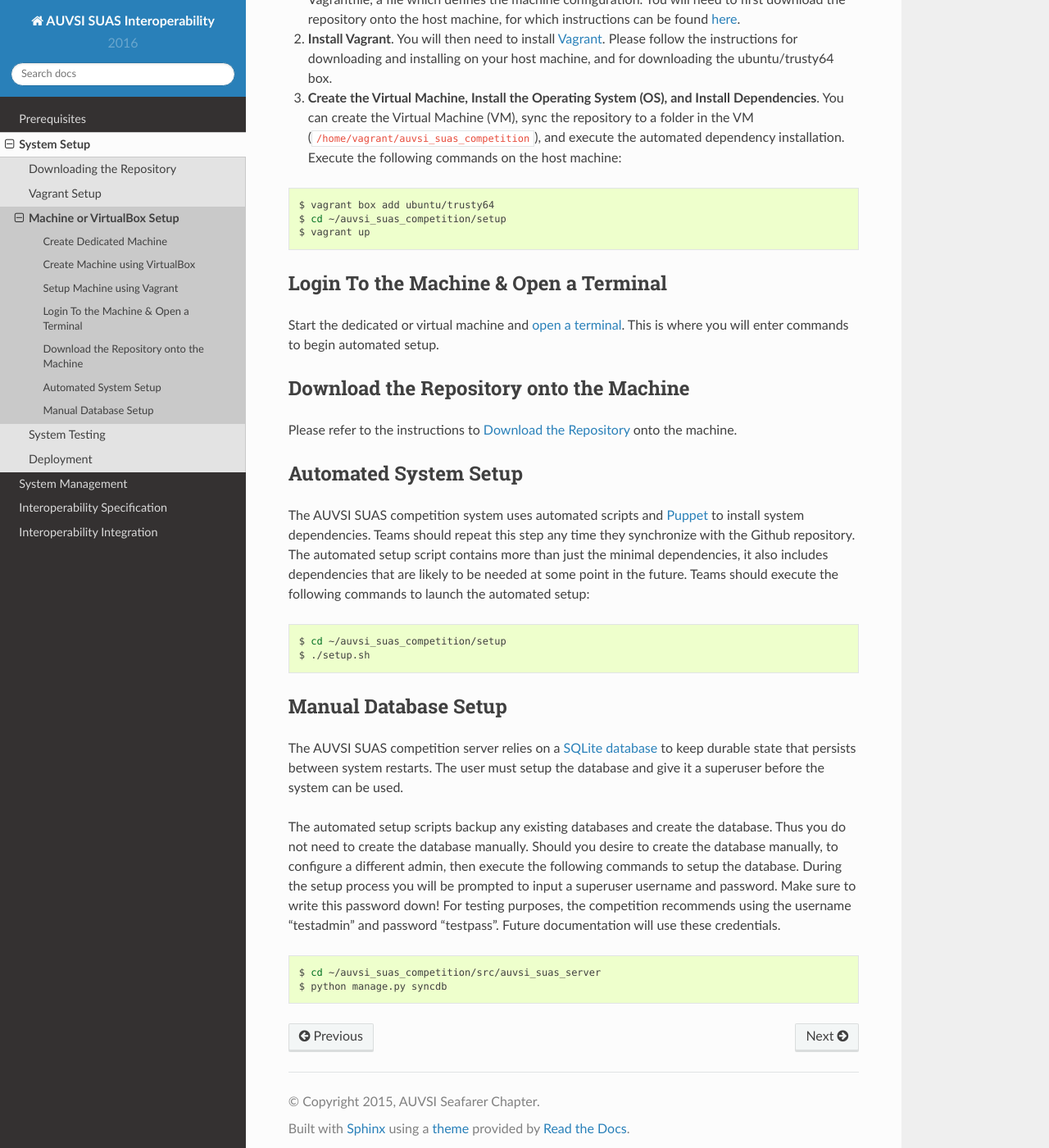
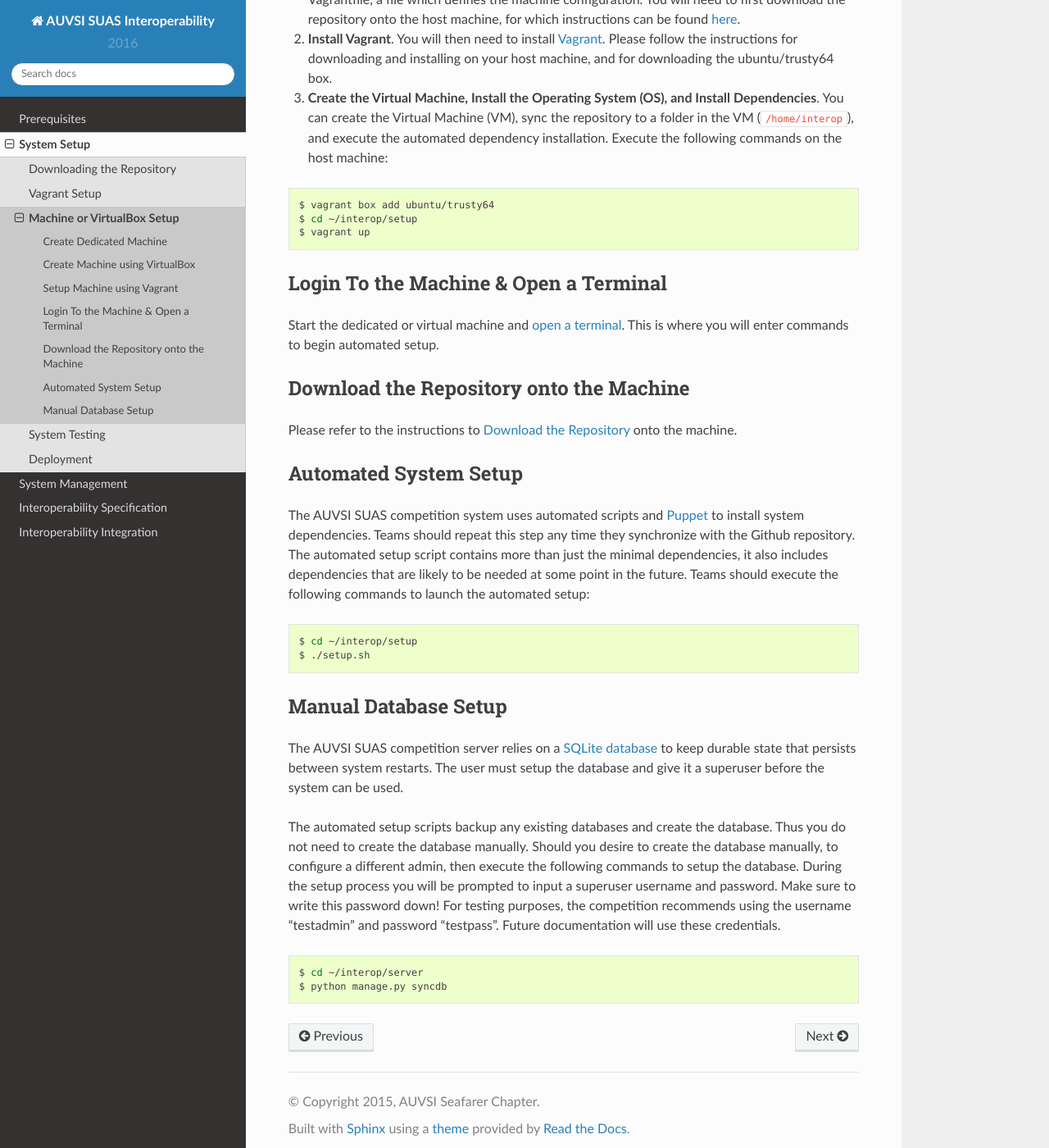
Before and after one commit to williamstern/interop, a Sphinx documentation site: the page built from docs/setup/machine_or_vm.rst, in a window 1280 px wide and 1400 px high, scrolled down 676 px. Shown: the whole window at 82% size. Built offline with Sphinx 7.4.7 and the Read the Docs theme 2.0.0, drawn with Linux system fonts in a browser that asks for light colours.

Commit message:
Update paths in docs to reflect current pathnames
Grepped for auvsi_suas_competition and fixed all instances found.

```diff
--- a/docs/setup/downloading.rst
+++ b/docs/setup/downloading.rst
@@ -24,7 +24,7 @@
 
 .. code-block:: bash
 
-    $ cd ~/auvsi_suas_competition
+    $ cd ~/interop
     $ git pull
 
 Download via Website as ZIP File
--- a/docs/setup/machine_or_vm.rst
+++ b/docs/setup/machine_or_vm.rst
@@ -39,14 +39,14 @@
 #. **Create the Virtual Machine, Install the Operating System (OS), and
    Install Dependencies**. You can create the Virtual Machine (VM), sync
    the repository to a folder in the VM
-   (``/home/vagrant/auvsi_suas_competition``), and execute the automated
+   (``/home/interop``), and execute the automated
    dependency installation. Execute the following commands on the host
    machine:
 
 .. code-block:: bash
 
     $ vagrant box add ubuntu/trusty64
-    $ cd ~/auvsi_suas_competition/setup
+    $ cd ~/interop/setup
     $ vagrant up
 
 Login To the Machine & Open a Terminal
@@ -75,7 +75,7 @@
 
 .. code-block:: bash
 
-    $ cd ~/auvsi_suas_competition/setup
+    $ cd ~/interop/setup
     $ ./setup.sh
 
 Manual Database Setup
@@ -97,5 +97,5 @@
 
 .. code-block:: bash
 
-    $ cd ~/auvsi_suas_competition/src/auvsi_suas_server
+    $ cd ~/interop/server
     $ python manage.py syncdb
--- a/docs/setup/vagrant.rst
+++ b/docs/setup/vagrant.rst
@@ -12,7 +12,7 @@
 
 .. code-block:: bash
 
-    $ cd ~/auvsi_suas_competition
+    $ cd ~/interop/setup
     $ vagrant up
 
 This will create a virtual machine (VM), map the VM ports to the host
```
